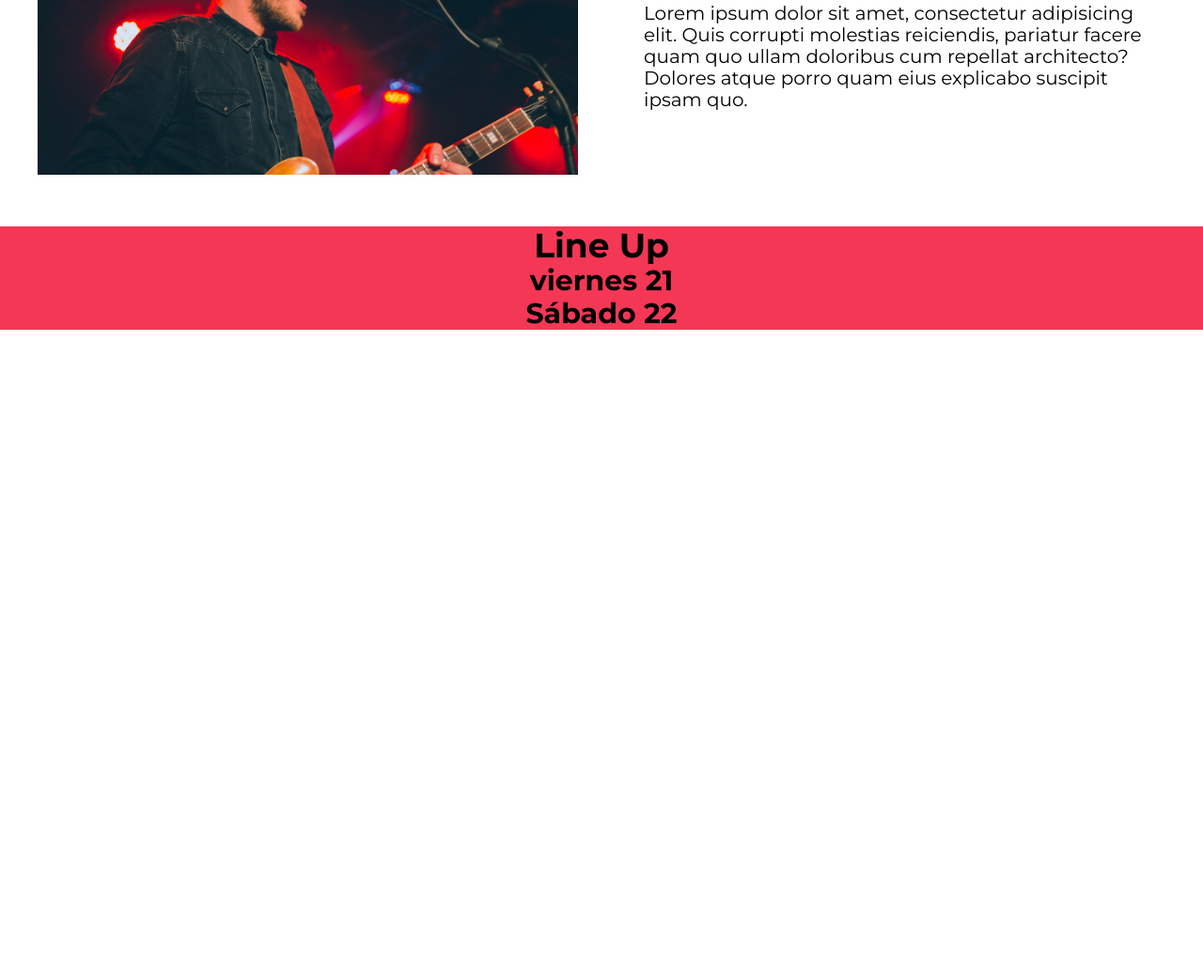
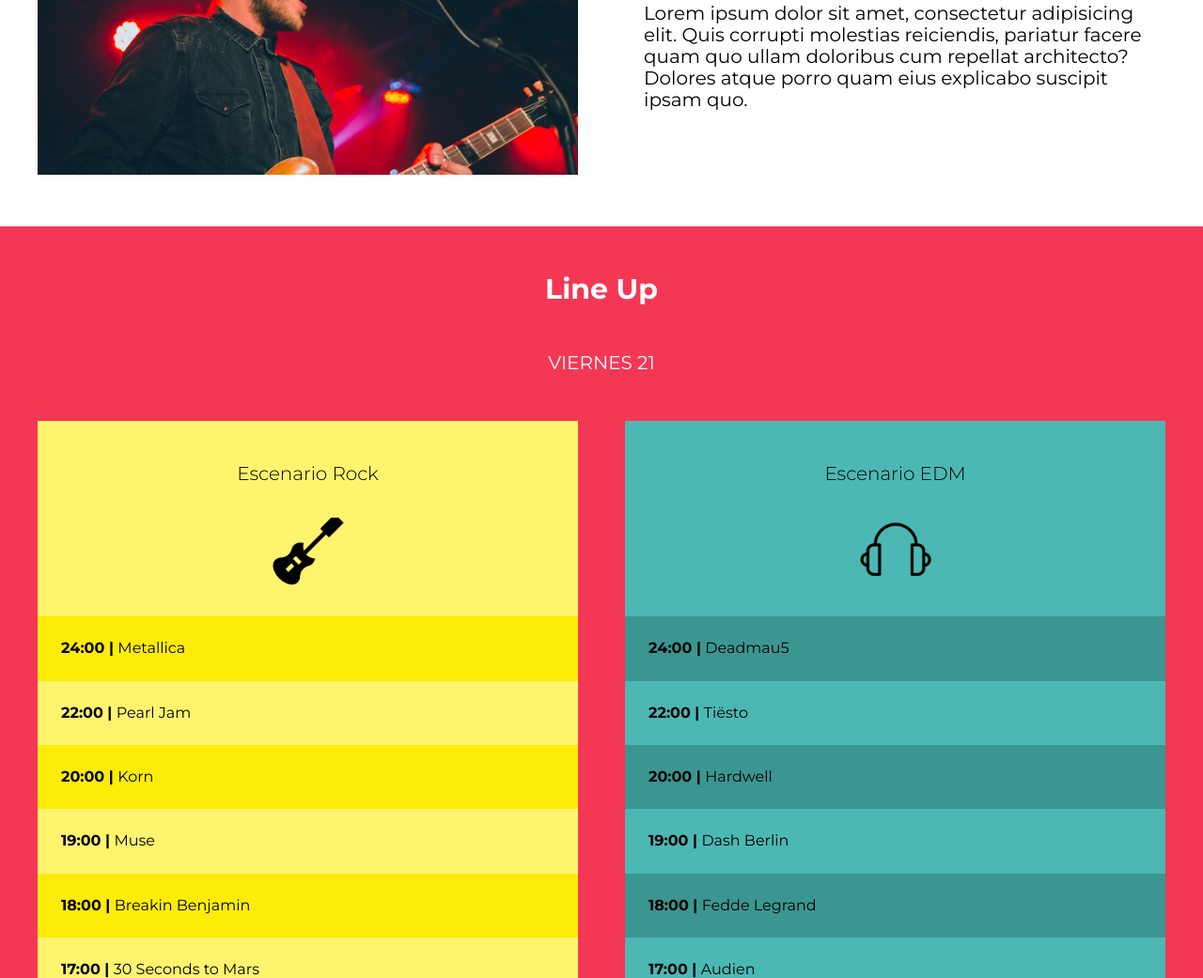
Before and after one commit to Emitsu55/FestivalMusica, a website: page index.html in a window 1280 px wide. Shown: the part 743-1784 px from the top of the page at 94% size. Before the commit the page ends 1095 px from the top, so only its background shows below. Drawn offline with Linux system fonts and the light colour scheme.

Commit message:
creado html de lineup y sus estilos en scss

```diff
--- a/gulpfile.js
+++ b/gulpfile.js
@@ -41,7 +41,7 @@
 //funciones
 
 function watchArchivos() {
-    watch(paths.scss); // '**' refiere a todas las carpetas
+    watch(paths.scss, css); // '**' refiere a todas las carpetas
 }
 
 function css(done) {
--- a/index.html
+++ b/index.html
@@ -55,38 +55,71 @@
         </div>
     </div>
 
-    <div class="line_up">
-        <h2>Line Up</h2>
+    <section class="line_up">
+        <h3>Line Up</h3>
 
-        <div class="lineUp_dia contenedor">
-            <h3>
-            viernes 21
-            </h3>
-            <div class="contenido_dias">
-                <article class="contenido_escenario">
+        <p class="dia">Viernes 21</p>
 
-                </article>
-                <article class="contenido_escenario">
+        <div class="escenarios-contenedor contenedor">
+            <div class="escenario rock bg-amarillo">
 
-                </article>
+            <p class="nombre-escenario">Escenario Rock</p>
+            <ul class="calendario" >
+                <li>24:00 | <span>Metallica</span> </li>
+                <li>22:00 | <span>Pearl Jam</span></li>
+                <li>20:00 | <span>Korn</span></li>
+                <li>19:00 | <span>Muse</span></li>
+                <li>18:00 | <span>Breakin Benjamin</span></li>
+                <li>17:00 | <span>30 Seconds to Mars</span></li>
+            </ul>
+
             </div>
+            <div class="escenario edm bg-verde">
 
+            <p class="nombre-escenario">Escenario EDM</p>
+            <ul class="calendario" >
+                <li>24:00 | <span>Deadmau5</span></li>
+                <li>22:00 | <span>Tiësto</span></li>
+                <li>20:00 | <span>Hardwell</span></li>
+                <li>19:00 | <span>Dash Berlin</span></li>
+                <li>18:00 | <span>Fedde Legrand</span></li>
+                <li>17:00 | <span>Audien</span></li>
+            </ul>
+
+            </div>
         </div>
-        <div class="lineUp_dia contenedor">
-            <h3>
-             Sábado 22
-            </h3>
-            <div class="contenido_dias">
-                <article class="contenido_escenario">
+        <p class="dia">Sábado 22</p>
 
-                </article>
-                <article class="contenido_escenario">
+        <div class="escenarios-contenedor contenedor">
+            <div class="escenario rock bg-verde">
 
-                </article>
+            <p class="nombre-escenario">Escenario Rock</p>
+            <ul class="calendario" >
+                <li>24:00 | <span>Red Hot Chili Peppers</span> </li>
+                <li>22:00 | <span>The Killers</span></li>
+                <li>20:00 | <span>Deftones</span></li>
+                <li>19:00 | <span>Limp Bizkit</span></li>
+                <li>18:00 | <span>Papa Roach</span></li>
+                <li>17:00 | <span>Lamb of god</span></li>
+            </ul>
+
             </div>
+            <div class="escenario edm bg-amarillo">
 
+            <p class="nombre-escenario">Escenario EDM</p>
+            <ul class="calendario" >
+                <li>24:00 | <span>Paul Van Dick</span></li>
+                <li>22:00 | <span>Armin Van Buuren</span></li>
+                <li>20:00 | <span>Above & Beyond</span></li>
+                <li>19:00 | <span>Eric Prydz</span></li>
+                <li>18:00 | <span>Ferry Corsten</span></li>
+                <li>17:00 | <span>Vini Vici</span></li>
+            </ul>
+
+            </div>
         </div>
-    </div>
+
+    </section>
 
 </body>
 
--- /dev/null
+++ b/src/scss/Base/_utilidades.scss
@@ -0,0 +1,8 @@
+.bg-amarillo {
+    background-color: $amarillo;
+
+}
+
+.bg-verde {
+    background-color: $verde;
+}
--- a/src/scss/app.scss
+++ b/src/scss/app.scss
@@ -7,3 +7,4 @@
 @import "layout/video";
 @import "layout/festival";
 @import "layout/lineUp";
+@import "base/utilidades";
--- a/src/scss/layout/_lineUp.scss
+++ b/src/scss/layout/_lineUp.scss
@@ -1,4 +1,82 @@
 .line_up {
     background-color: $rosa;
-    text-align: center;
+    padding: $separacion 0;
+
+    h3, p{
+        color: $blanco;
+        text-align: center;
+    }
+    .dia {
+        text-transform: uppercase;
+        margin: $separacion 0;
+    }
+
+
+
 }
+
+.escenarios-contenedor {
+    @include tablet {
+        @include grid(2, $separacion)
+    }
+}
+
+.escenario {
+    padding-top: $separacion / 2;
+
+    .nombre-escenario {
+        color: $negro;
+        font-size: 2rem;
+        font-weight: $delgada;
+
+        &::after {
+            content: '';
+            width: 20rem;
+            height: 10rem;
+            display: block;
+            margin: 2rem auto 0 auto;
+            background-size: 15rem;
+            background-repeat: no-repeat;
+            background-position: center center;
+        }
+    }
+}
+
+
+
+.rock {
+
+    .nombre-escenario {
+    &::after {
+        background-image: url(../img/icono_rock.png);
+    }
+}
+}
+
+.edm {
+    .nombre-escenario {
+        &::after {
+            background-image: url(../img/icono_edm.png);
+        }
+    }
+}
+
+.calendario {
+    padding: 0;
+    list-style: none;
+    li {
+        padding: $separacion / 2;
+        font-weight: $bold;
+        span {
+            font-weight: $regular;
+        }
+    }
+}
+
+.bg-verde .calendario li:nth-child(odd) {
+    background-color: darken($verde, 10);
+}
+
+.bg-amarillo .calendario li:nth-child(odd) {
+    background-color: darken($amarillo, 20);
+}
```
Also changed, not shown: Build/css/app.css.
